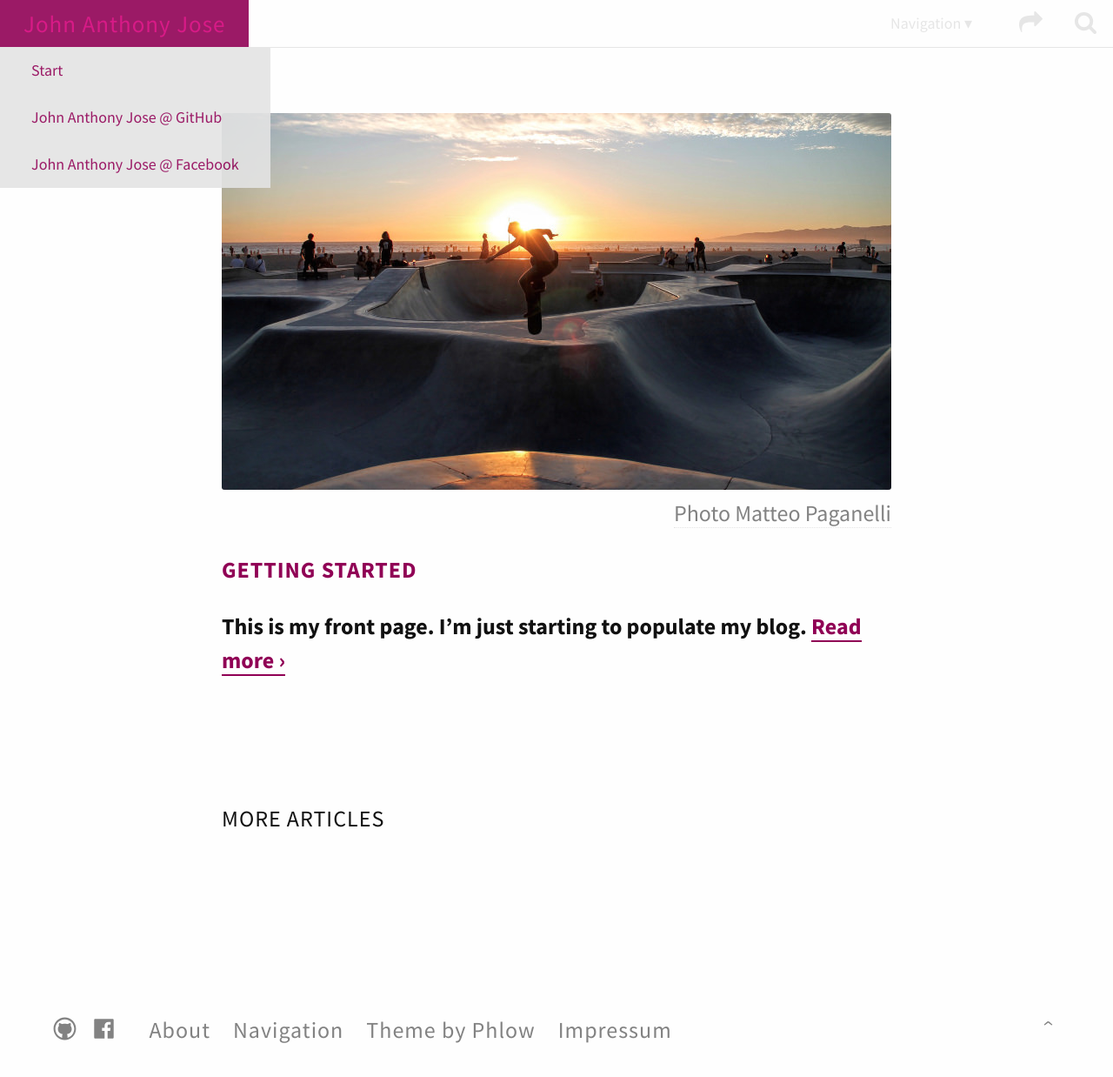
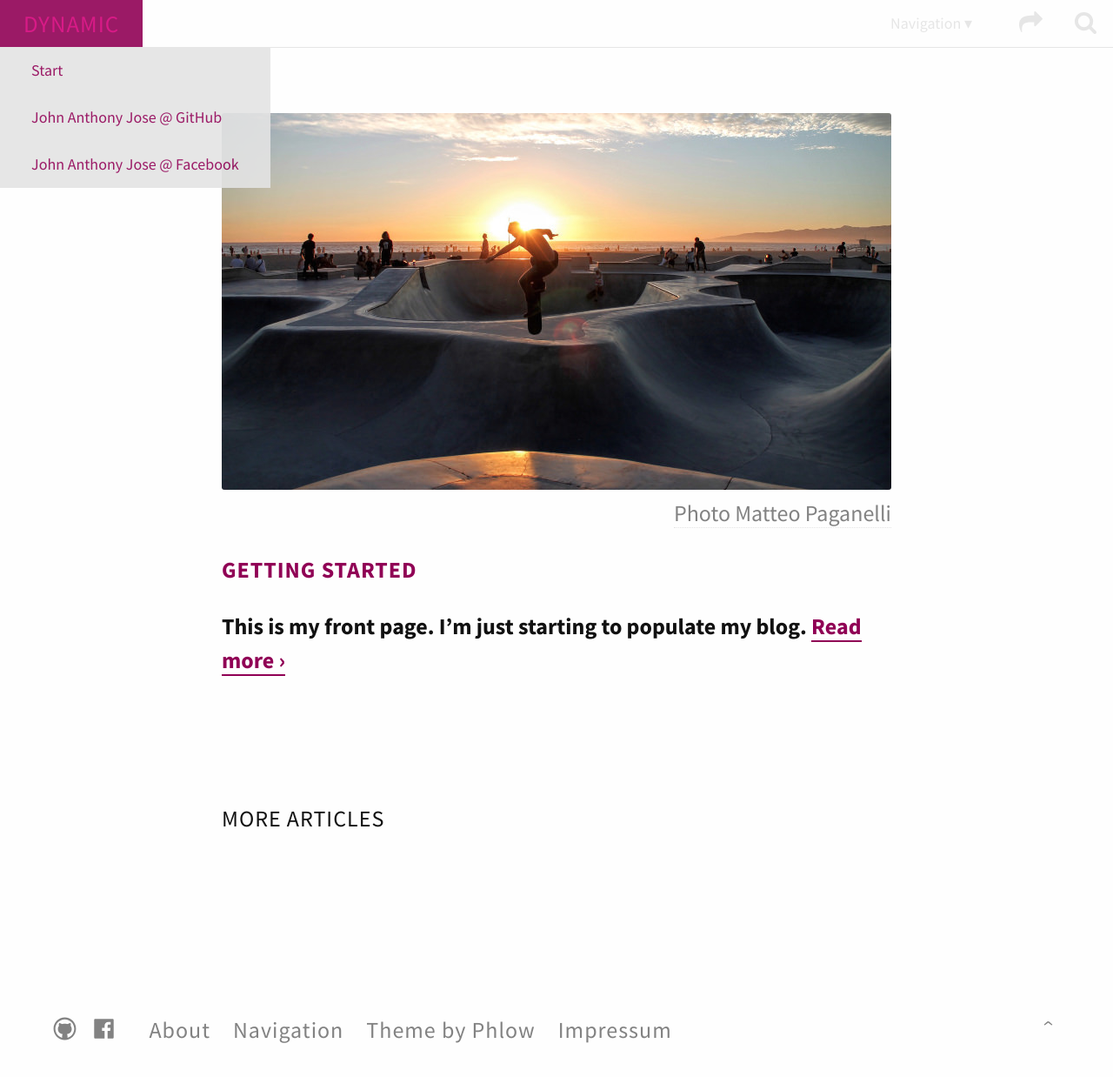
Before and after one commit to johnanthonyjose/dynamic, a Jekyll site: the page built from pages/index.md, in a window 1280 px wide and 1249 px high. Shown: the top 1238 px of the window at 87% size. Built offline with Jekyll 4.4.1, drawn with Linux system fonts in a browser that asks for light colours; part of the change alters nothing that is shown.

Commit message:
Edited base web into dynamic

```diff
--- a/_config.yml
+++ b/_config.yml
@@ -25,9 +25,9 @@
 
 
 # Title and description of your site
-title         : 'John Anthony Jose'
-description   : 'Test Run for my personal blog'
-slogan        : 'A Minimalistic and simplistic them'
+title         : 'DYNAMIC'
+description   : 'Dynamics of Rigid Bodies'
+slogan        : 'A Minimalistic and simplistic theme'
 
 # The language setting is used in /includes/header.html for html-settings
 lang: "en"
--- a/_includes/helper/_1_head.html
+++ b/_includes/helper/_1_head.html
@@ -23,5 +23,30 @@
 
   {% unless page.style == NULL %}<style type="text/css">{{ page.style }}</style>{% endunless %}
 
+  <script type="text/javascript" src="http://cdn.mathjax.org/mathjax/latest/MathJax.js?config=TeX-AMS-MML_HTMLorMML"></script>
+  <script>
+          MathJax.Hub.Config({
+              config: ["MMLorHTML.js"],
+              extensions: ["tex2jax.js","TeX/AMSmath.js","TeX/AMSsymbols.js"],
+              jax: ["input/TeX"],
+              tex2jax: {
+                  inlineMath: [ ['$','$'], ["\\(","\\)"] ],
+                  displayMath: [ ['$$','$$'], ["\\[","\\]"] ],
+                  processEscapes: false
+              },
+              TeX: {
+                  TagSide: "right",
+                  TagIndent: ".8em",
+                  MultLineWidth: "85%",
+                  equationNumbers: {
+                    autoNumber: "AMS",
+                  },
+                  unicode: {
+                    fonts: "STIXGeneral,'Arial Unicode MS'"
+                  }
+              },
+              showProcessingMessages: false
+          });
+  </script>
 </head>
 <body id="top-of-page" class="{{ page.format }}">
```
Also changed, not shown: 11 other files.
